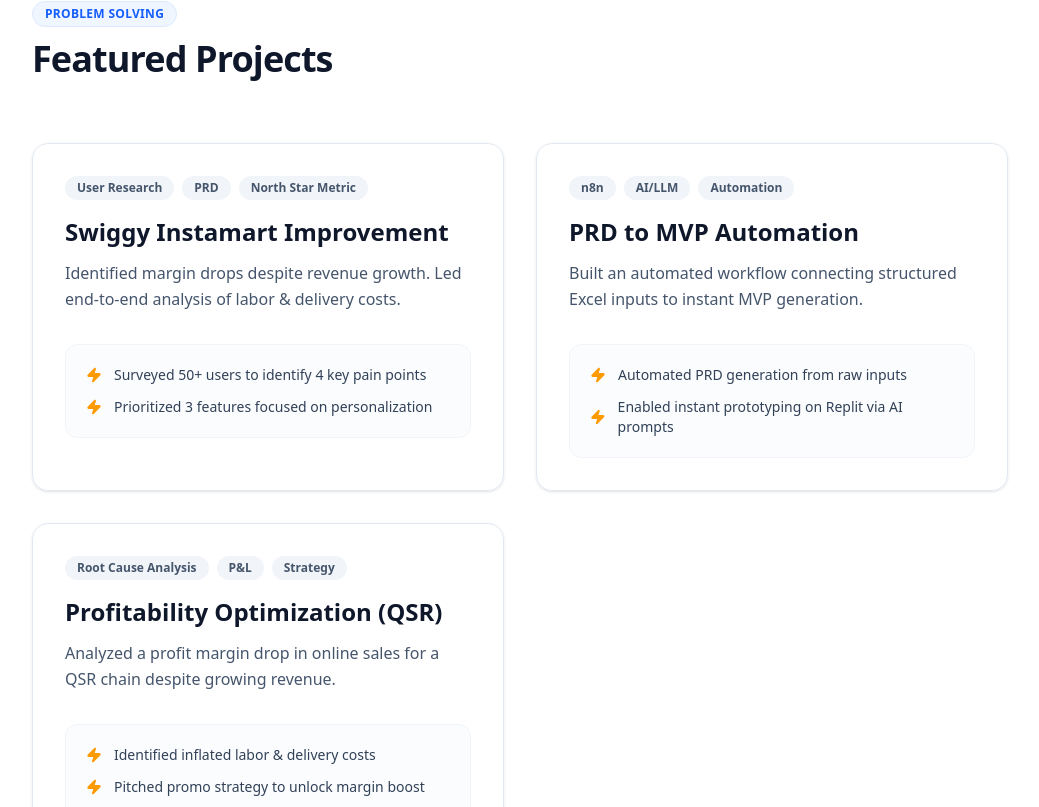
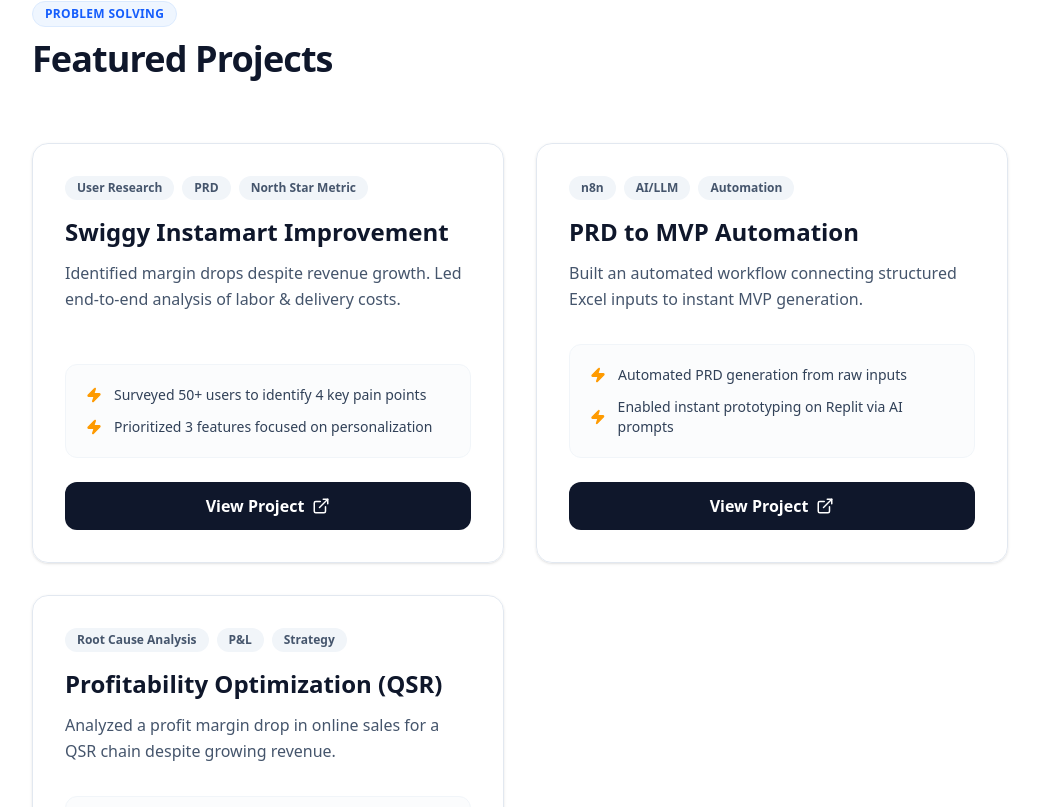
Before and after one commit to devanshmanchanda10/DevanshM_Portfolio, a React (Vite) app: page / in a window 1280 px wide. Shown: the part 2533-3340 px from the top of the page, without its empty margins (120-1159 px from the left). Built offline with nearby package versions, Linux system fonts and the light colour scheme.

Commit message:
Add link buttons to project cards

```diff
--- a/src/Portfolio.jsx
+++ b/src/Portfolio.jsx
@@ -54,8 +54,7 @@
   const NavLink = ({ id, label }) => (
     <button
       onClick={() => scrollToSection(id)}
-      className={`text-sm font-medium transition-all duration-300 relative px-2 ${
-        activeSection === id
+      className={`text-sm font-medium transition-all duration-300 relative px-2 ${activeSection === id
           ? 'text-blue-600'
           : 'text-slate-600 hover:text-blue-500'
         }`}
@@ -82,8 +81,7 @@
       <div className="fixed -bottom-8 left-20 w-96 h-96 bg-indigo-300 rounded-full mix-blend-multiply filter blur-3xl opacity-20 animate-blob animation-delay-4000 z-[-1]"></div>
 
       {/* Navigation */}
-      <nav className={`fixed top-0 w-full z-50 transition-all duration-500 border-b ${
-        isScrolled
+      <nav className={`fixed top-0 w-full z-50 transition-all duration-500 border-b ${isScrolled
           ? 'bg-white/80 backdrop-blur-md border-slate-200/50 py-4 shadow-sm'
           : 'bg-transparent border-transparent py-6'
         }`}>
@@ -120,7 +118,7 @@
             </div>
 
             <h1 className="text-6xl md:text-8xl font-bold text-slate-900 leading-[1.1] mb-8 tracking-tight">
-              Solving real world problems  that <br/>
+              Solving real world problems  that <br />
               <span className="text-transparent bg-clip-text bg-gradient-to-r from-blue-600 to-indigo-600">that show real impact.</span>
             </h1>
 
@@ -145,9 +143,9 @@
             </div>
 
             <div className="mt-16 pt-8 border-t border-slate-200/60 flex flex-wrap gap-y-4 gap-x-12 text-sm text-slate-500 font-medium">
-              <div className="flex items-center"><MapPin size={18} className="mr-2 text-blue-500"/> Gurugram, India</div>
-              <div className="flex items-center"><Phone size={18} className="mr-2 text-blue-500"/> +91 9821182683</div>
-              <div className="flex items-center"><MousePointer2 size={18} className="mr-2 text-blue-500"/>manchandadevansh10@gmail.com</div>
+              <div className="flex items-center"><MapPin size={18} className="mr-2 text-blue-500" /> Gurugram, India</div>
+              <div className="flex items-center"><Phone size={18} className="mr-2 text-blue-500" /> +91 9821182683</div>
+              <div className="flex items-center"><MousePointer2 size={18} className="mr-2 text-blue-500" />manchandadevansh10@gmail.com</div>
             </div>
           </div>
         </div>
@@ -219,6 +217,7 @@
                 "Surveyed 50+ users to identify 4 key pain points",
                 "Prioritized 3 features focused on personalization"
               ]}
+              link="https://example.com"
             />
 
             <ProjectCard
@@ -229,6 +228,7 @@
                 "Automated PRD generation from raw inputs",
                 "Enabled instant prototyping on Replit via AI prompts"
               ]}
+              link="https://example.com"
             />
 
             <ProjectCard
@@ -400,8 +400,8 @@
   </div>
 );
 
-const ProjectCard = ({ title, tags, description, metrics }) => (
-  <div className="bg-white/80 backdrop-blur-sm p-8 rounded-2xl border border-slate-200 hover:border-blue-400 transition-all shadow-sm hover:shadow-xl hover:shadow-blue-900/5 group">
+const ProjectCard = ({ title, tags, description, metrics, link }) => (
+  <div className="bg-white/80 backdrop-blur-sm p-8 rounded-2xl border border-slate-200 hover:border-blue-400 transition-all shadow-sm hover:shadow-xl hover:shadow-blue-900/5 group flex flex-col h-full">
     <div className="flex flex-wrap gap-2 mb-4">
       {tags.map((tag, i) => (
         <span key={i} className="px-3 py-1 bg-slate-100 text-slate-600 text-xs font-semibold rounded-full group-hover:bg-blue-50 group-hover:text-blue-600 transition-colors">
@@ -410,8 +410,8 @@
       ))}
     </div>
     <h3 className="text-2xl font-bold text-slate-900 mb-3 group-hover:text-blue-600 transition-colors">{title}</h3>
-    <p className="text-slate-600 mb-8 leading-relaxed">{description}</p>
-    <div className="bg-slate-50/50 rounded-xl p-5 space-y-3 border border-slate-100">
+    <p className="text-slate-600 mb-8 leading-relaxed flex-grow">{description}</p>
+    <div className="bg-slate-50/50 rounded-xl p-5 space-y-3 border border-slate-100 mb-6">
       {metrics.map((metric, idx) => (
         <div key={idx} className="flex items-center text-sm font-medium text-slate-700">
           <Zap size={16} className="text-amber-500 mr-3 fill-current" />
@@ -419,6 +419,16 @@
         </div>
       ))}
     </div>
+    {link && (
+      <a
+        href={link}
+        target="_blank"
+        rel="noopener noreferrer"
+        className="inline-flex items-center justify-center w-full px-6 py-3 bg-slate-900 text-white font-semibold rounded-xl hover:bg-blue-600 transition-colors group-hover:shadow-lg group-hover:shadow-blue-500/20"
+      >
+        View Project <ExternalLink size={18} className="ml-2" />
+      </a>
+    )}
   </div>
 );
 
```
Lines whose indentation alone changed are shown as unchanged.
